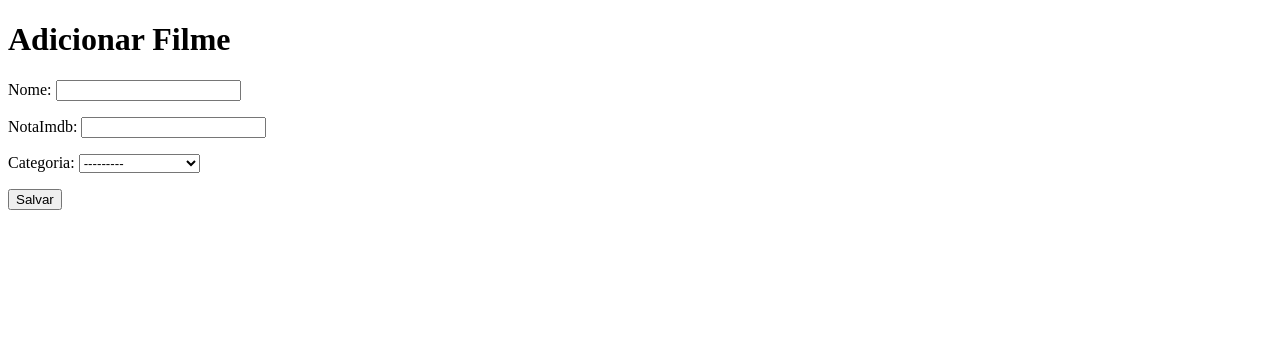
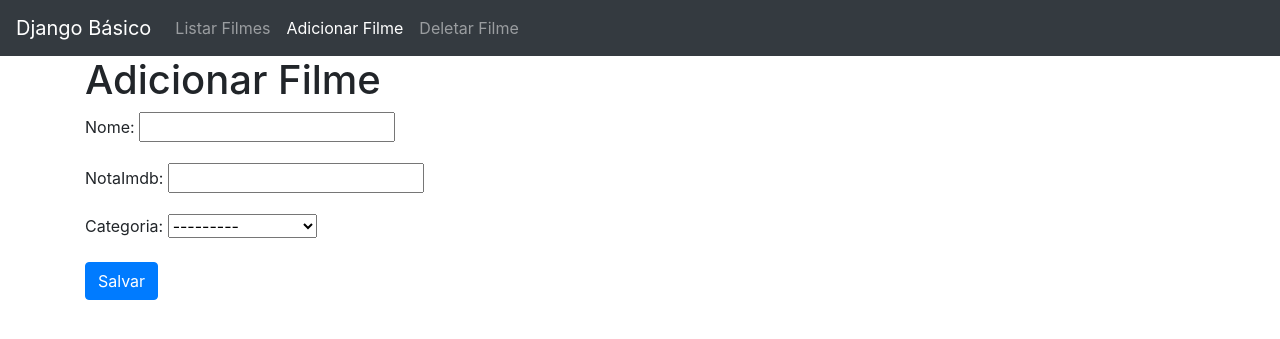
Before and after one commit to AndersonRodr/Django-Basic-CRUD, a Django app: page /adicionarFilme in a window 1280 px wide. Shown: the top 339 px of the page. Run offline with Django 3.2, Linux system fonts and the light colour scheme; data comes from the database, SQL or seed files in the repository; some libraries are stand-ins or nearby versions.

Commit message:
bootstrap Adicionar Filme - Formulário não finalizado

```diff
--- a/contas/templates/contas/filme.html
+++ b/contas/templates/contas/filme.html
@@ -48,7 +48,7 @@
         <button type="button" class="btn btn-dark"><a href="{% url 'adcFilme' %}">Novo</a></button>
     </div>
 
-<script src="https://code.jquery.com/jquery-3.2.1.slim.min.js" integrity="sha384-KJ3o2DKtIkvYIK3UENzmM7KCkRr/rE9/Qpg6aAZGJwFDMVNA/GpGFF93hXpG5KkN" crossorigin="anonymous"></script>
+    <script src="https://code.jquery.com/jquery-3.2.1.slim.min.js" integrity="sha384-KJ3o2DKtIkvYIK3UENzmM7KCkRr/rE9/Qpg6aAZGJwFDMVNA/GpGFF93hXpG5KkN" crossorigin="anonymous"></script>
     <script src="https://cdnjs.cloudflare.com/ajax/libs/popper.js/1.12.9/umd/popper.min.js" integrity="sha384-ApNbgh9B+Y1QKtv3Rn7W3mgPxhU9K/ScQsAP7hUibX39j7fakFPskvXusvfa0b4Q" crossorigin="anonymous"></script>
     <script src="https://maxcdn.bootstrapcdn.com/bootstrap/4.0.0/js/bootstrap.min.js" integrity="sha384-JZR6Spejh4U02d8jOt6vLEHfe/JQGiRRSQQxSfFWpi1MquVdAyjUar5+76PVCmYl" crossorigin="anonymous"></script>
 
--- a/contas/templates/contas/formFilme.html
+++ b/contas/templates/contas/formFilme.html
@@ -6,15 +6,48 @@
           content="width=device-width, user-scalable=no, initial-scale=1.0, maximum-scale=1.0, minimum-scale=1.0">
     <meta http-equiv="X-UA-Compatible" content="ie=edge">
     <title>Adicionar Filme</title>
+    <link rel="stylesheet" href="https://maxcdn.bootstrapcdn.com/bootstrap/4.0.0/css/bootstrap.min.css" integrity="sha384-Gn5384xqQ1aoWXA+058RXPxPg6fy4IWvTNh0E263XmFcJlSAwiGgFAW/dAiS6JXm" crossorigin="anonymous">
+
 </head>
 <body>
-    <h1>Adicionar Filme</h1>
-    <div>
-        <form method="POST">
-            {% csrf_token %}
-            {{ form.as_p }}
-            <button type="submit">Salvar</button>
-        </form>
+
+   <div>
+        <nav class="navbar navbar-expand-lg navbar-dark bg-dark">
+          <a class="navbar-brand" href= "{% url 'home' %}">Django Básico</a>
+          <button class="navbar-toggler" type="button" data-toggle="collapse" data-target="#navbarSupportedContent" aria-controls="navbarSupportedContent" aria-expanded="false" aria-label="Toggle navigation">
+            <span class="navbar-toggler-icon"></span>
+          </button>
+
+          <div class="collapse navbar-collapse" id="navbarSupportedContent">
+            <ul class="navbar-nav mr-auto">
+              <li class="nav-item">
+                <a class="nav-link" href="{% url 'listagemFilmes' %}">Listar Filmes <span class="sr-only">(current)</span></a>
+              </li>
+              <li class="nav-item active">
+                <a class="nav-link" href="{% url 'adcFilme' %}">Adicionar Filme</a>
+              </li>
+              <li class="nav-item">
+                <a class="nav-link" href="#">Deletar Filme</a>
+              </li>
+            </ul>
+          </div>
+        </nav>
+
     </div>
+
+   <div class="container">
+        <h1>Adicionar Filme</h1>
+            <form method="POST">
+                <div>
+                    {% csrf_token %}
+                    {{ form.as_p }}
+                    <button type="submit" class="btn btn-primary">Salvar</button>
+                </div>
+            </form>
+    </div>
+    <script src="https://code.jquery.com/jquery-3.2.1.slim.min.js" integrity="sha384-KJ3o2DKtIkvYIK3UENzmM7KCkRr/rE9/Qpg6aAZGJwFDMVNA/GpGFF93hXpG5KkN" crossorigin="anonymous"></script>
+    <script src="https://cdnjs.cloudflare.com/ajax/libs/popper.js/1.12.9/umd/popper.min.js" integrity="sha384-ApNbgh9B+Y1QKtv3Rn7W3mgPxhU9K/ScQsAP7hUibX39j7fakFPskvXusvfa0b4Q" crossorigin="anonymous"></script>
+    <script src="https://maxcdn.bootstrapcdn.com/bootstrap/4.0.0/js/bootstrap.min.js" integrity="sha384-JZR6Spejh4U02d8jOt6vLEHfe/JQGiRRSQQxSfFWpi1MquVdAyjUar5+76PVCmYl" crossorigin="anonymous"></script>
+
 </body>
 </html>
--- a/controle_filmes/settings.py
+++ b/controle_filmes/settings.py
@@ -38,6 +38,7 @@ INSTALLED_APPS = [
     'django.contrib.messages',
     'django.contrib.staticfiles',
     'contas',
+
 ]
 
 MIDDLEWARE = [
```
